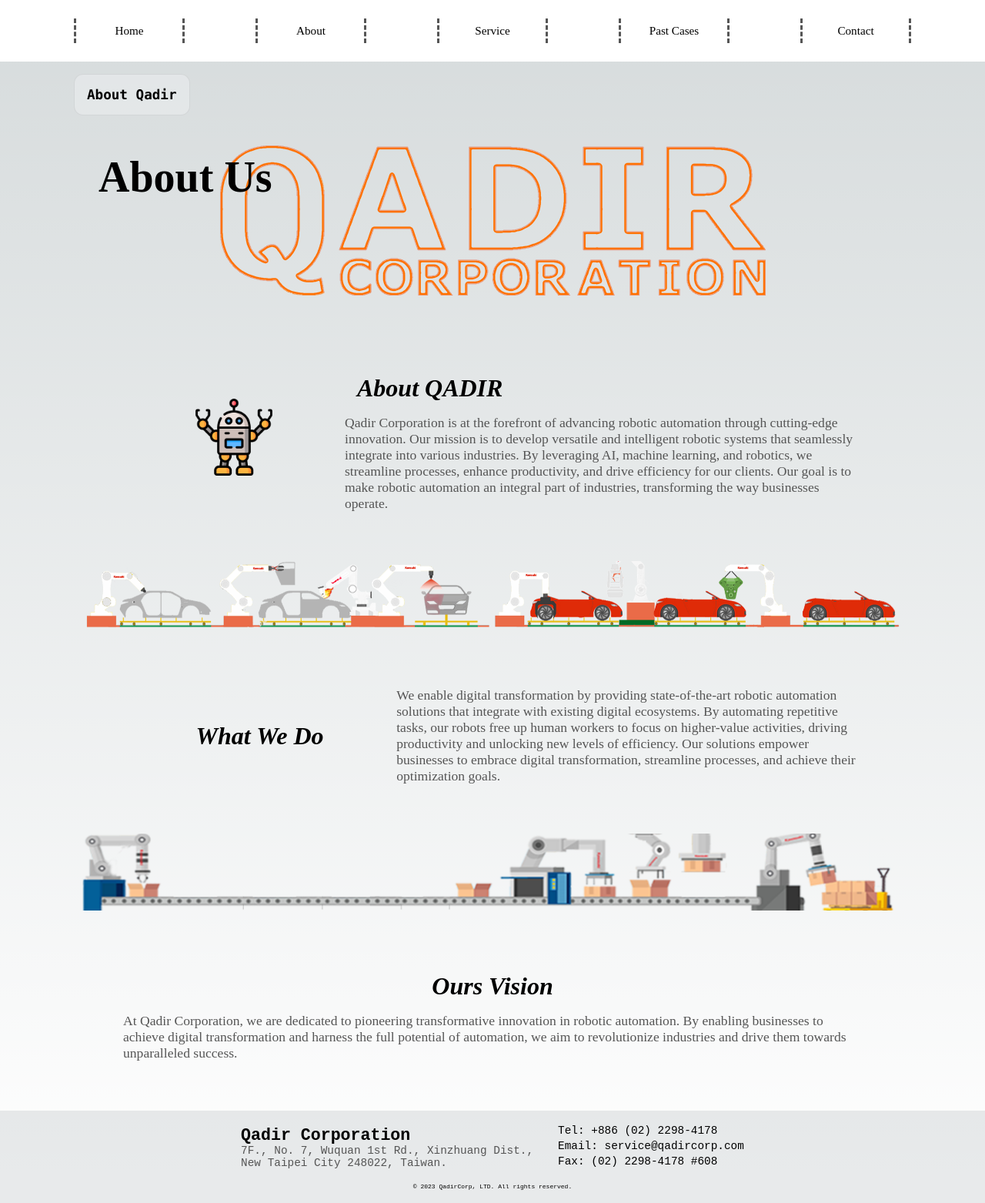
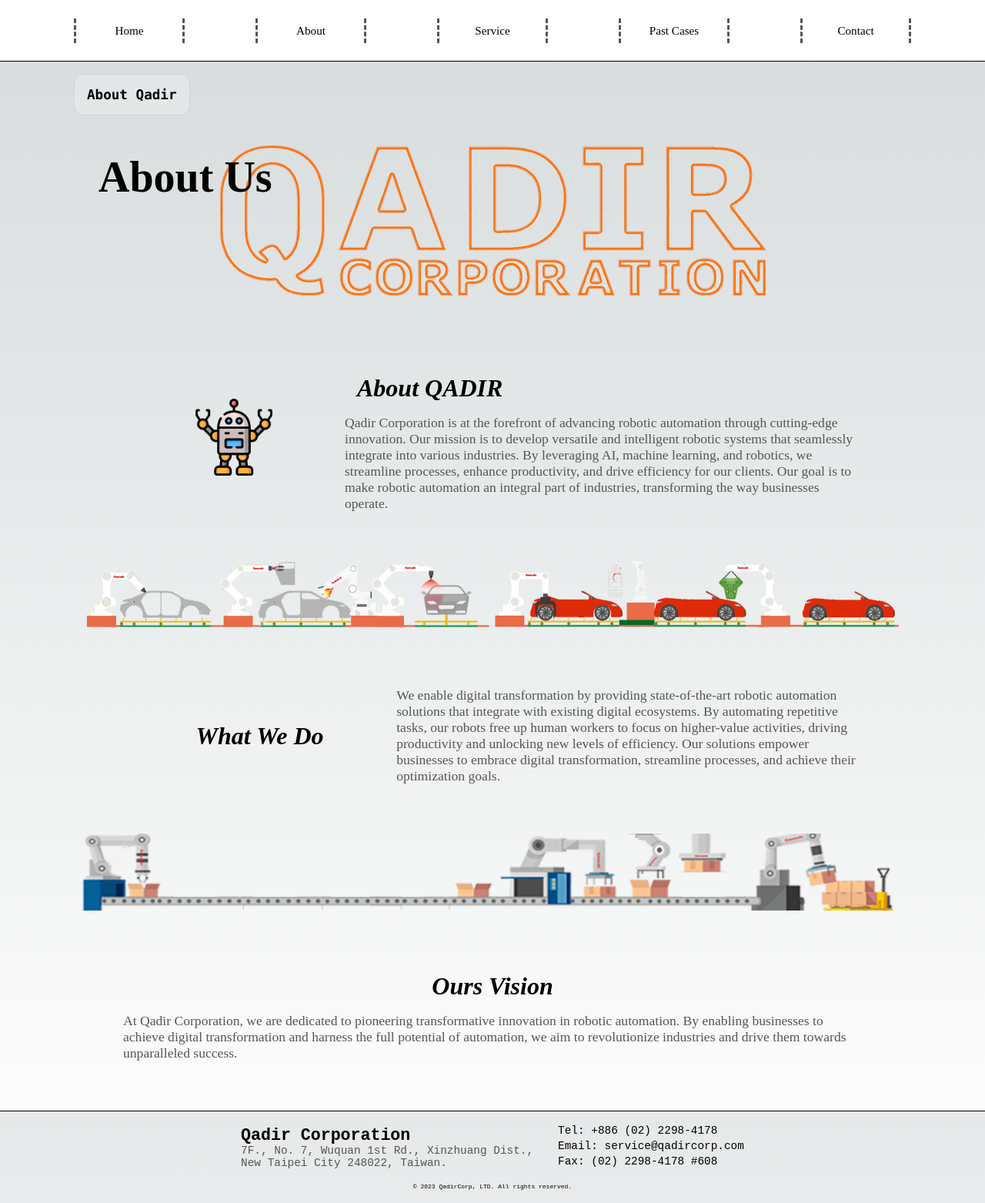
Before and after one commit to seantjjd4/qadir_website, a Next.js app: page /about in a window 1280 px wide. Shown: the whole page at 77% size. Built offline with nearby package versions, Linux system fonts and the light colour scheme.

Commit message:
Update: decorate header footer

```diff
--- a/styles/components/Footer.module.css
+++ b/styles/components/Footer.module.css
@@ -8,6 +8,7 @@
   align-items: center;
   padding: 1rem;
   height: 15vh;
+  border-top: thin solid #000;
 }
 
 .container {
--- a/styles/components/Navbar.module.css
+++ b/styles/components/Navbar.module.css
@@ -9,6 +9,7 @@
     min-height: 5vh;
     height: 5rem;
     background-color: #ffffff;
+    border-bottom: thin solid #000;
 }
 
 .navlink {
```
